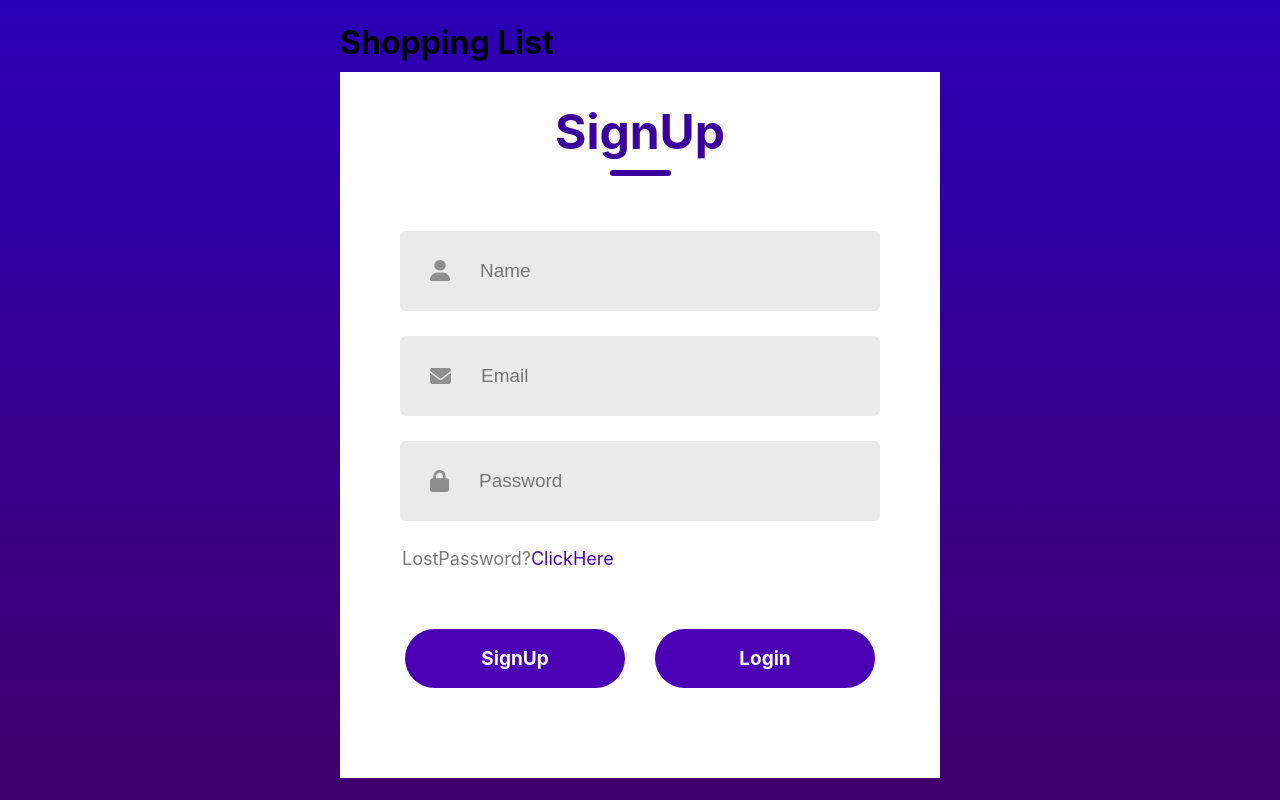
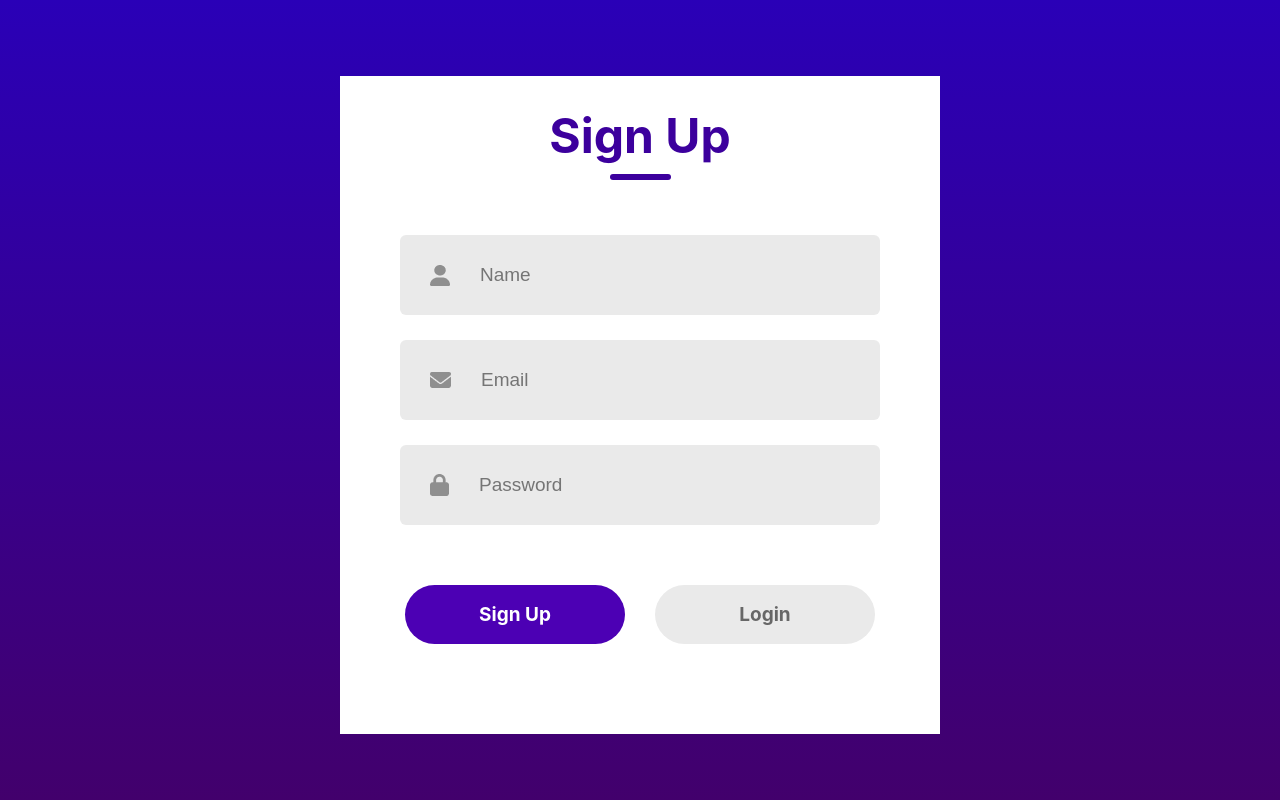
Before and after one commit to ringtho/shoppinglist-frontend, a React (Create React App) app: page / in a window 1280 px wide. Built offline with nearby package versions, Linux system fonts and the light colour scheme; the HTML template or start-up script is replaced by a standard one.

Commit message:
feat:login page

```diff
--- a/package.json
+++ b/package.json
@@ -14,7 +14,7 @@
   "scripts": {
     "start": "react-scripts start",
     "build": "react-scripts build",
-    "test": "react-scripts test",
+    "test": " react-scripts test",
     "eject": "react-scripts eject"
   },
   "eslintConfig": {
--- a/src/App.js
+++ b/src/App.js
@@ -4,9 +4,9 @@
 function App () {
   return (
     <div className="App">
-      <header>
+      {/* <header>
         <h1>Shopping List</h1>
-      </header>
+      </header> */}
       <LoginSignup/>
     </div>
   )
--- a/src/Components/LoginSignUp/LoginSignup.css
+++ b/src/Components/LoginSignUp/LoginSignup.css
@@ -99,3 +99,8 @@
     font-weight:700;
     cursor:pointer;
 }
+
+.gray{
+    background-color: #eaeaea;
+    color: #676767;
+}
--- a/src/Components/LoginSignUp/LoginSignup.jsx
+++ b/src/Components/LoginSignUp/LoginSignup.jsx
@@ -1,22 +1,26 @@
 /* eslint-enable */
-import React from 'react'
+import React, { useState } from 'react'
 import './LoginSignup.css'
 import usericon from '../Assets/person.png'
 import emailicon from '../Assets/email.png'
 import passwordicon from '../Assets/password.png'
 
 const LoginSignup = () => {
+const[action,setAction] = useState('Sign Up')
+
+
   return (
     <div className='container'>
       <div className='header'>
-        <div className='text'>SignUp</div>
+        <div className='text'>{action}</div>
         <div className='underline'></div>
       </div>
       <div className='inputs'>
-        <div className='input'>
+        {action === 'Login' ? <div></div> : <div className='input'>
           <img src={usericon} alt='' />
           <input type='text' placeholder='Name' />
-        </div>
+        </div>}
+
         <div className='input'>
           <img src={emailicon} alt='' />
           <input type='email'placeholder='Email' />
@@ -26,12 +30,13 @@
           <input type='password'placeholder='Password' />
         </div>
       </div>
-      <div className='forgot-password'>
-        LostPassword?<span>ClickHere</span>
-      </div>
+      {action === 'Sign Up' ? <div></div> : <div className='forgot-password'>
+        Lost Password ? <span>Click Here</span>
+      </div>}
+
       <div className='submit-container'>
-        <div className='submit'>SignUp</div>
-        <div className='submit'>Login</div>
+        <div className={action ==='Login'?'submit gray':'submit'} onClick={()=>setAction('Sign Up')}>Sign Up</div>
+        <div className={action === 'Sign Up'?'submit gray':'submit'} onClick={()=>setAction('Login')}>Login</div>
       </div>
     </div>
   )
```
Also changed, not shown: .eslintrc.json, 1 other file (tests, documents, lock files or other folders).
